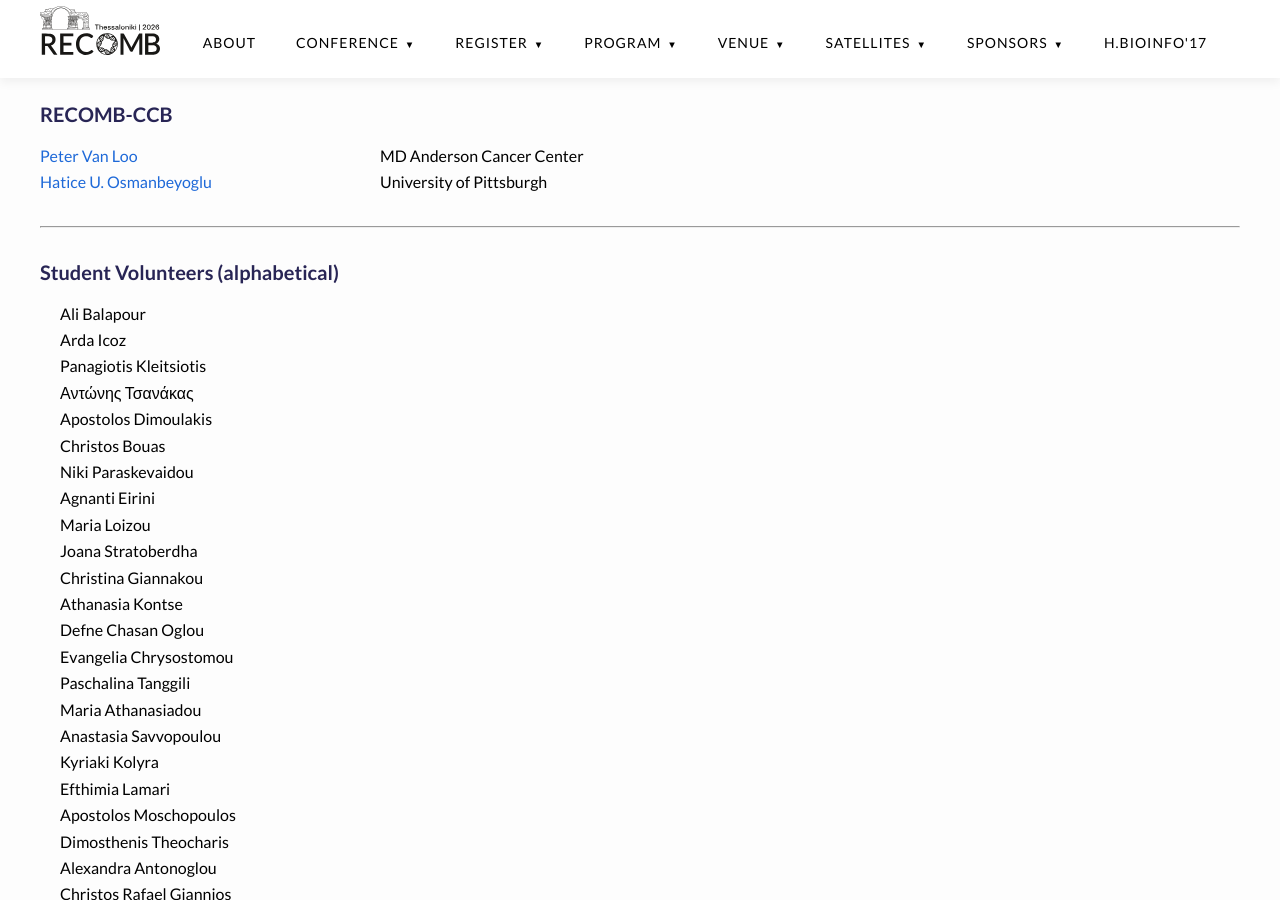
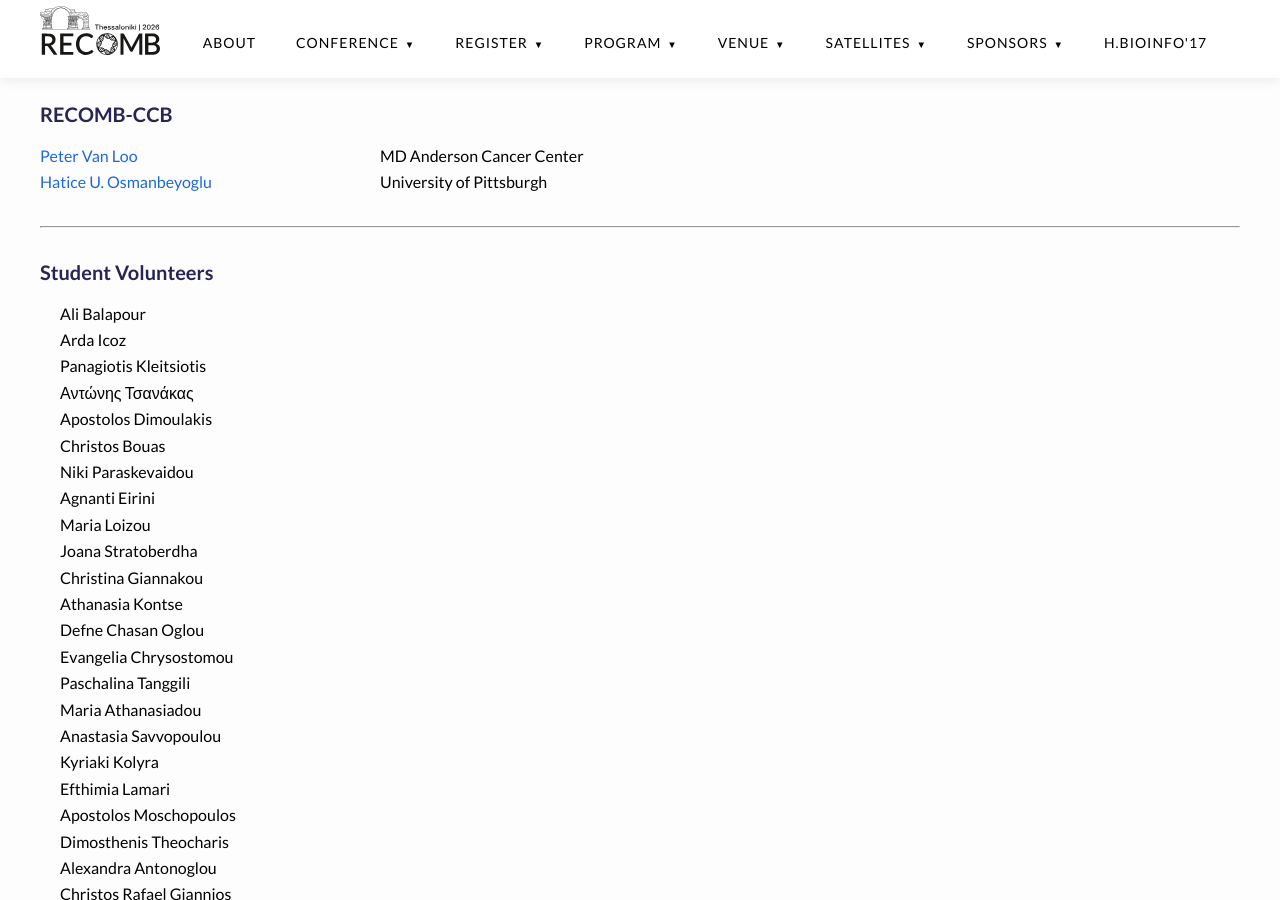
Before and after one commit to recomb-conference/recomb2026, a Jekyll site: the page built from committees.md, in a window 1280 px wide and 900 px high, scrolled down 2402 px. Built offline with Jekyll 4.4.1, drawn with Linux system fonts in a browser that asks for light colours; nearby versions of some CDN libraries.

Commit message:
Update committees.md

```diff
--- a/committees.md
+++ b/committees.md
@@ -97,7 +97,7 @@ page_class: committees-page
 
 ---
 
-#### Student Volunteers (alphabetical)
+#### Student Volunteers
 
 | Ali Balapour |
 | Arda Icoz |
```
